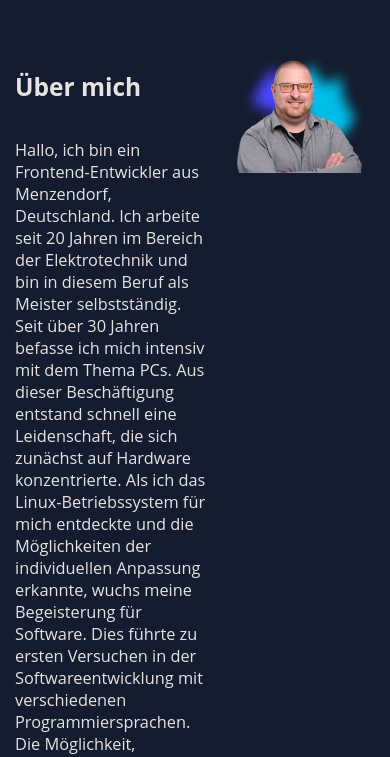
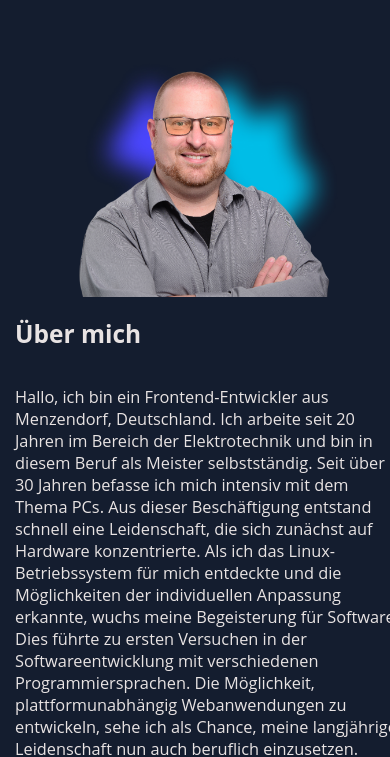
Before and after one commit to KayBeckmann/Portfolio-Vue, a Vue app: page / in a window 390 px wide. Shown: the part 884-1641 px from the top of the page. Built offline with nearby package versions, Linux system fonts and the light colour scheme.

Commit message:
add class 'right'

```diff
--- a/src/components/AboutMeComponent.vue
+++ b/src/components/AboutMeComponent.vue
@@ -43,6 +43,12 @@
   gap: var(--margin);
 }
 
+.right{
+  display: flex;
+  align-items: center;
+  justify-content: center;
+}
+
 .line {
   display: flex;
   gap: var(--margin);
@@ -66,4 +72,11 @@
   background-repeat: no-repeat;
   background-position: center;
 }
+
+@media screen and (max-width: 750px) {
+  .wrapper{
+    display: flex;
+    flex-direction: column-reverse;
+  }
+}
 </style>
```
